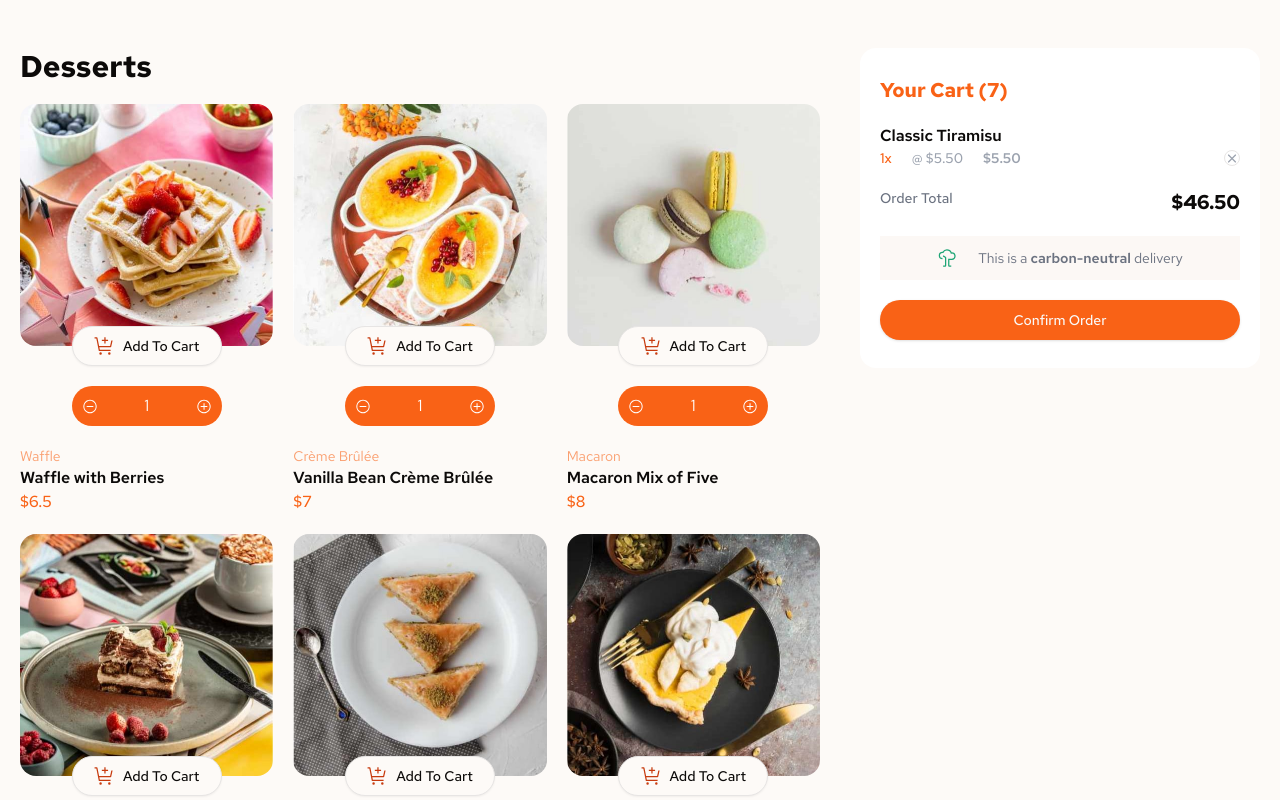
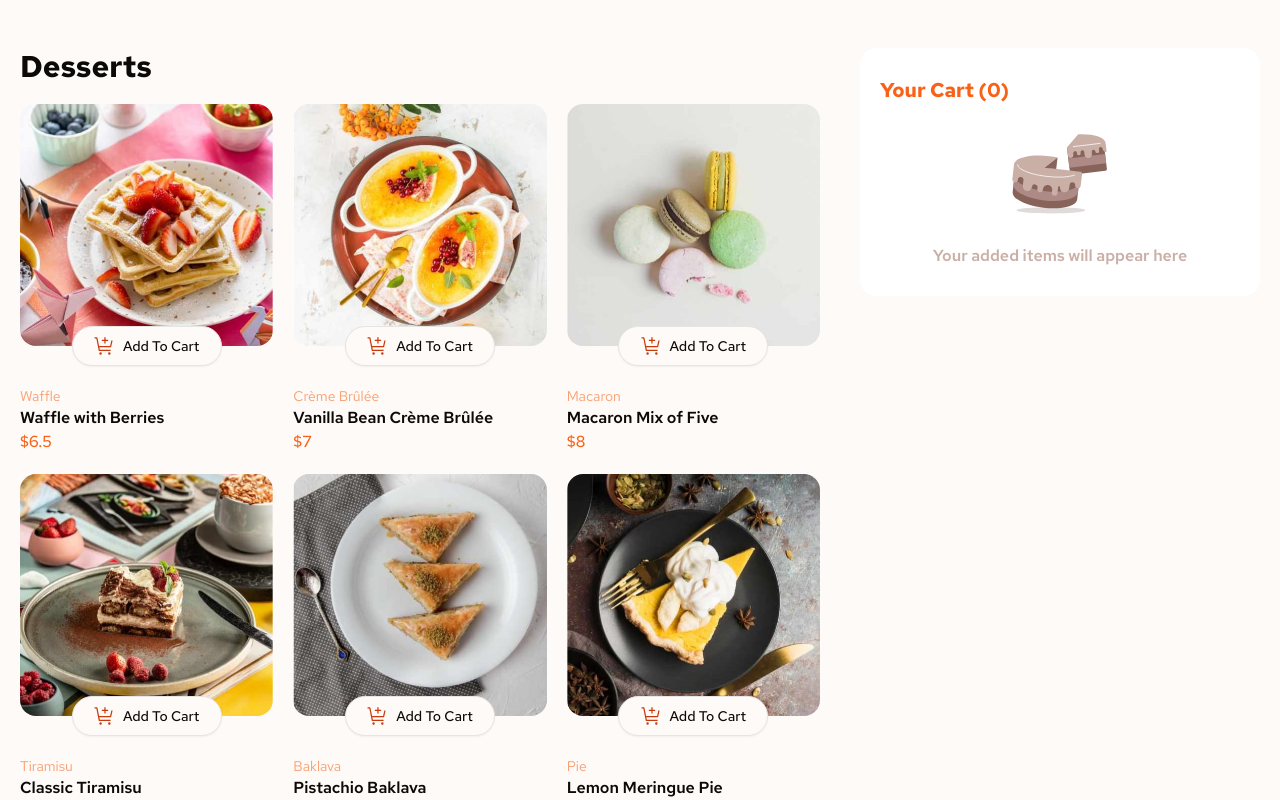
Before and after one commit to adebayoade/cart-hub, a React (Vite) app: page / in a window 1280 px wide. Shown: the top 800 px of the page. Built offline with nearby package versions, Linux system fonts and the light colour scheme.

Commit message:
added add to cart functionality

```diff
--- a/src/App.tsx
+++ b/src/App.tsx
@@ -1,10 +1,15 @@
 import { createBrowserRouter, RouterProvider } from 'react-router-dom';
 import { routes } from './routes';
+import { CartProvider } from './store/cart';
 
 const router = createBrowserRouter(routes);
 
 function App() {
-  return <RouterProvider router={router} />;
+  return (
+    <CartProvider>
+      <RouterProvider router={router} />
+    </CartProvider>
+  );
 }
 
 export default App;
--- a/src/components/ui/product-card.tsx
+++ b/src/components/ui/product-card.tsx
@@ -1,28 +1,41 @@
 import { Product } from '@/types';
 import { Button } from './button';
-import { ShoppingBagIcon } from 'lucide-react';
 import { Icon } from '../icons';
+import { useCart } from '@/store/cart';
 
-export default function ProductCard({ product }: { product: Product }) {
+type ProductCardProps = {
+  product: Product;
+};
+
+export default function ProductCard({ product }: ProductCardProps) {
+  const { addToCart, findItem } = useCart();
+
   return (
     <div className="flex flex-col gap-5">
       <div className="rounded-2xl">
         <img
-          className="rounded-2xl overflow-hidden h-full w-full"
+          className={`${
+            findItem(product.name) === true ? 'border-2 border-primary' : ''
+          } rounded-2xl overflow-hidden h-full w-full`}
           alt={product.name}
           src={product.image?.desktop}
         />
       </div>
-      {/* Add to cart button */}
-      <Button variant={'outline'} className="w-[150px] mx-auto -mt-10" size={'lg'}>
-        <div className='mr-2'>
+
+      {findItem(product.name) === false ? (
+        <Button
+          onClick={() => addToCart(product.name, 1, product.price)}
+          variant={'outline'}
+          className="w-[150px] mx-auto -mt-10"
+          size={'lg'}
+        >
+          <div className="mr-2">
             <Icon.Cart />
           </div>
           Add To Cart
         </Button>
-
-      {/* Change quantity button */}
-      <div className="text-white w-[150px] h-10 flex justify-between bg-primary mx-auto rounded-full items-center">
+      ) : (
+        <div className="text-white w-[150px] h-10 flex justify-between bg-primary mx-auto rounded-full items-center -mt-10">
           <Button className="text-white" variant={'link'} size={'icon'}>
             <Icon.Decrease />
           </Button>
@@ -33,6 +46,7 @@ export default function ProductCard({ product }: { product: Product }) {
             <Icon.Increase />
           </Button>
         </div>
+      )}
 
       <div className="flex flex-col">
         <span className="text-primary/60 text-sm">{product.category}</span>
--- a/src/pages/cart/cart-items.tsx
+++ b/src/pages/cart/cart-items.tsx
@@ -1,22 +1,26 @@
 import { Button } from '@/components/ui/button';
-
 import ConfirmOrder from './confirm-order';
 import { Icon } from '@/components/icons';
 import { X } from 'lucide-react';
+import { useCart } from '@/store/cart';
 
 export default function CartItems() {
+  const { cartItems, removeItem, calcTotal } = useCart();
+
   return (
     <div className="flex flex-col gap-5">
-      <div className="">
-        <span className="font-semibold">Classic Tiramisu</span>
+      {cartItems?.map(item => (
+        <div>
+          <span className="font-semibold">{item.name}</span>
           <div className="font-medium flex gap-5 items-center justify-between">
             <span className="text-sm flex gap-5">
               <span className="text-primary">1x</span>
-            <span className="text-gray-400">@ $5.50</span>
-            <span className="text-gray-400 font-semibold">$5.50</span>
+              <span className="text-gray-400">@ ${item.qty}</span>
+              <span className="text-gray-400 font-semibold">${item.price * item.qty}</span>
             </span>
 
             <Button
+              onClick={() => removeItem(item.name)}
               className="h-4 text-gray-400 w-4 rounded-full border hover:border-gray-500 hover:text-gray-500"
               variant={'link'}
               size={'icon'}
@@ -25,10 +29,11 @@ export default function CartItems() {
             </Button>
           </div>
         </div>
+      ))}
 
       <div className="justify-between flex gap-5 rounded-lg">
         <span className="text-sm text-gray-500 font-medium">Order Total</span>
-        <span className="text-xl font-bold">$46.50</span>
+        <span className="text-xl font-bold">${calcTotal()}</span>
       </div>
 
       <div className="items-center flex justify-center gap-5 text-sm text-center bg-cream p-3 text-gray-500">
--- a/src/pages/cart/confirm-order.tsx
+++ b/src/pages/cart/confirm-order.tsx
@@ -2,14 +2,26 @@ import { Button } from '@/components/ui/button';
 import {
   Dialog,
   DialogContent,
-  DialogDescription,
   DialogHeader,
   DialogTitle,
   DialogTrigger,
 } from '@/components/ui/dialog';
-import { CheckCircle, CheckCircle2 } from 'lucide-react';
+import { products } from '@/data';
+import { useCart } from '@/store/cart';
+import { CheckCircle2 } from 'lucide-react';
 
 export default function ConfirmOrder() {
+  const { cartItems, calcTotal, deleteCart } = useCart();
+
+  const getImagePath = (name: string) => {
+    const index = cartItems.findIndex(element => element.name === name);
+
+    if (index === -1) return null;
+
+    const imagePath = products[index].image.thumbnail;
+    return imagePath;
+  };
+
   return (
     <Dialog>
       <DialogTrigger>
@@ -25,26 +37,33 @@ export default function ConfirmOrder() {
         </DialogHeader>
 
         <div className="flex flex-col gap-5 bg-cream p-5 rounded-lg">
+          <div className="flex flex-col gap-5">
+            {cartItems.map(item => (
               <div className="flex gap-5 justify-between items-center">
+                <div className="flex gap-5">
+                  <img className="w-10" alt="image" src={getImagePath(item?.name) || null} />
                   <div className="text-sm">
-              <span className="font-semibold">Classic Tiramisu</span>
+                    <span className="font-semibold">{item.name}</span>
                     <div className="font-medium flex gap-5 items-center justify-between">
                       <span className="flex gap-5">
                         <span className="text-primary">1x</span>
-                  <span className="text-gray-400">@ $5.50</span>
+                        <span className="text-gray-400">@ ${item.qty}</span>
                       </span>
                     </div>
                   </div>
-
-            <span className="text-gray-400 font-semibold">$5.50</span>
                 </div>
 
-          <div className="justify-between flex gap-5 rounded-lg">
+                <span className="text-gray-400 font-semibold">${item.qty * item.price}</span>
+              </div>
+            ))}
+          </div>
+
+          <div className="justify-between items-center flex gap-5 rounded-lg">
             <span className="text-sm text-gray-500 font-medium">Order Total</span>
-            <span className="text-xl font-bold">$46.50</span>
+            <span className="text-xl font-bold">${calcTotal()}</span>
           </div>
         </div>
-        <Button className="w-full" size={'lg'}>
+        <Button onClick={() => deleteCart()} className="w-full" size={'lg'}>
           Start New Order
         </Button>
       </DialogContent>
--- a/src/pages/cart/index.tsx
+++ b/src/pages/cart/index.tsx
@@ -4,9 +4,11 @@ import { Product } from '@/types';
 import { useState } from 'react';
 import CartEmpty from './cart-empty';
 import CartItems from './cart-items';
+import { useCart } from '@/store/cart';
 
 export default function Cart() {
   const [data] = useState<Product[]>(products);
+  const { cartItems } = useCart();
 
   return (
     <div className="container mt-12">
@@ -23,11 +25,10 @@ export default function Cart() {
 
         <div className="bg-white flex flex-col gap-5 h-max rounded-2xl py-7 px-5">
           <h2 className="text-xl text-primary font-bold">
-            Your Cart <span>(7)</span>
+            Your Cart <span>({cartItems.length})</span>
           </h2>
 
-          <CartItems />
-          {/* <CartEmpty /> */}
+          {cartItems.length > 0 ? <CartItems /> : <CartEmpty />}
         </div>
       </div>
     </div>
--- /dev/null
+++ b/src/store/cart/index.tsx
@@ -0,0 +1,102 @@
+import { createContext, useContext, useState } from 'react';
+
+type CartProviderProps = {
+  children: React.ReactNode;
+};
+
+type Item = {
+  name: string;
+  qty: number;
+  price: number;
+};
+
+type CartProviderState = {
+  cartItems: Item[];
+  addToCart: (name: string, qty: number, price: number) => void;
+  findItem: (product: string) => boolean;
+  removeItem: (product: string) => void;
+  deleteCart: () => void;
+  increaseQty: (product: string) => void;
+  decreaseQty: (product: string) => void;
+  calcTotal: () => number;
+};
+
+const initialState: CartProviderState = {
+  cartItems: [],
+  addToCart: () => null,
+  findItem: () => false,
+  removeItem: () => null,
+  deleteCart: () => null,
+  increaseQty: () => null,
+  decreaseQty: () => null,
+  calcTotal: () => 0,
+};
+
+export const CartProviderContext = createContext<CartProviderState>(initialState);
+
+export function CartProvider({ children }: CartProviderProps) {
+  const [cartItems, setCartItems] = useState<Item[]>([]);
+
+  const addToCart = (name: string, qty: number, price: number) => {
+    setCartItems(prev => [...prev, { name, qty, price }]);
+  };
+
+  const findItem = (name: string) => {
+    const index = cartItems.findIndex(element => element.name === name);
+
+    if (index === -1) return false;
+
+    return true;
+  };
+
+  const removeItem = (name: string) => {
+    const newCartItems = cartItems.filter(item => item.name !== name);
+
+    setCartItems(newCartItems);
+  };
+
+  const increaseQty = (name: string) => {
+    const index = cartItems.findIndex(element => element.name === name);
+
+    if (index !== -1) {
+      const newCartItems = cartItems.map(item => {
+        item.qty += 1;
+      });
+    }
+  };
+
+  const decreaseQty = (name: string) => {};
+
+  const calcTotal = () => {
+    return cartItems.reduce((accumulator, item) => {
+      const sum = item.qty * item.price;
+      accumulator += sum;
+      return accumulator;
+    }, 0);
+  };
+
+  const deleteCart = () => {
+    setCartItems([]);
+  };
+
+  const value = {
+    cartItems,
+    addToCart,
+    findItem,
+    removeItem,
+    increaseQty,
+    decreaseQty,
+    calcTotal,
+    deleteCart,
+  };
+
+  return <CartProviderContext.Provider value={value}>{children}</CartProviderContext.Provider>;
+}
+
+export const useCart = () => {
+  const context = useContext(CartProviderContext);
+
+  if (context === undefined) throw new Error('useTheme must be used within a ThemeProvider');
+
+  return context;
+};
```
Also changed, not shown: 2 other files (tests, documents, lock files or other folders). Lines whose indentation alone changed are shown as unchanged.
